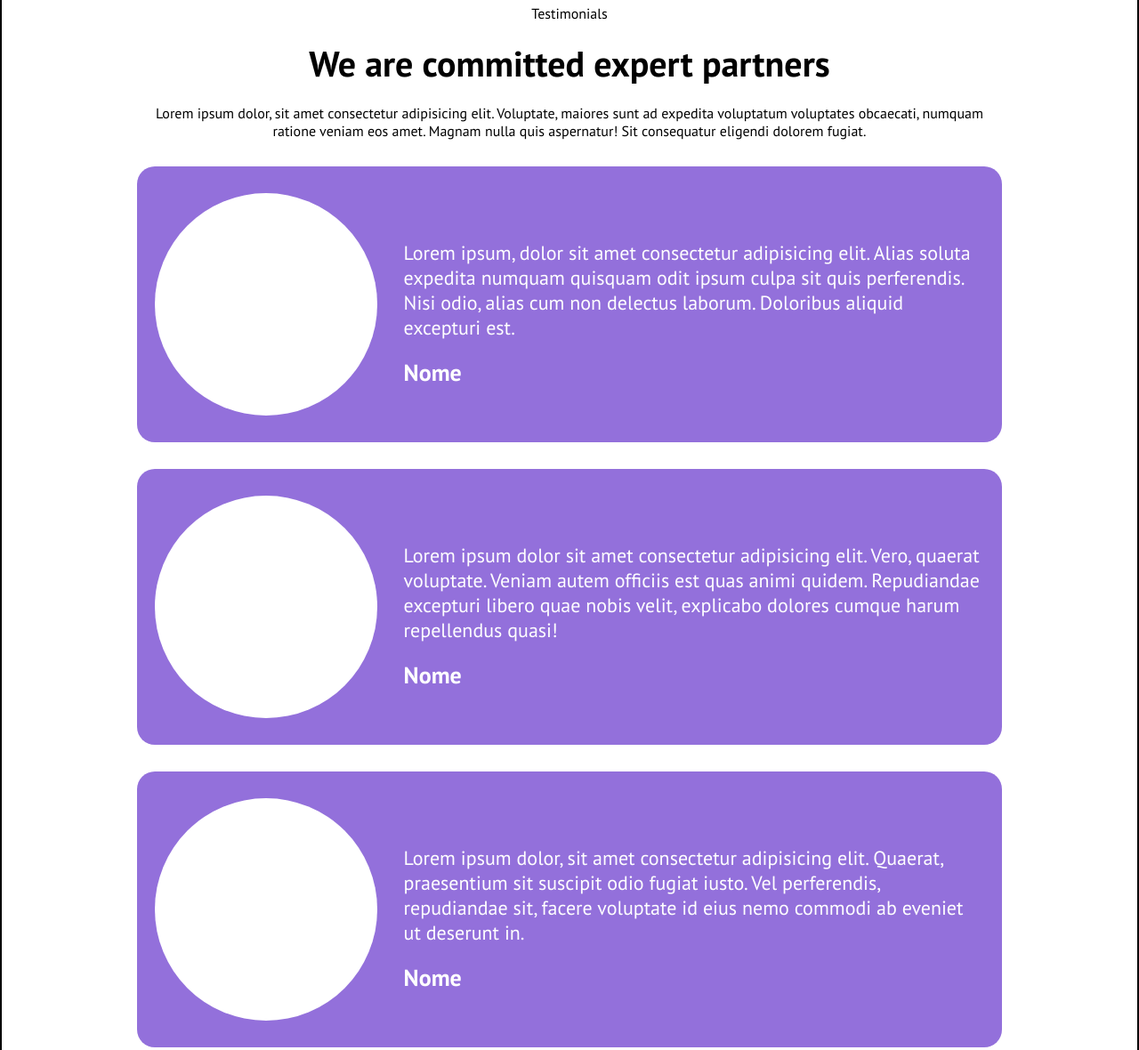
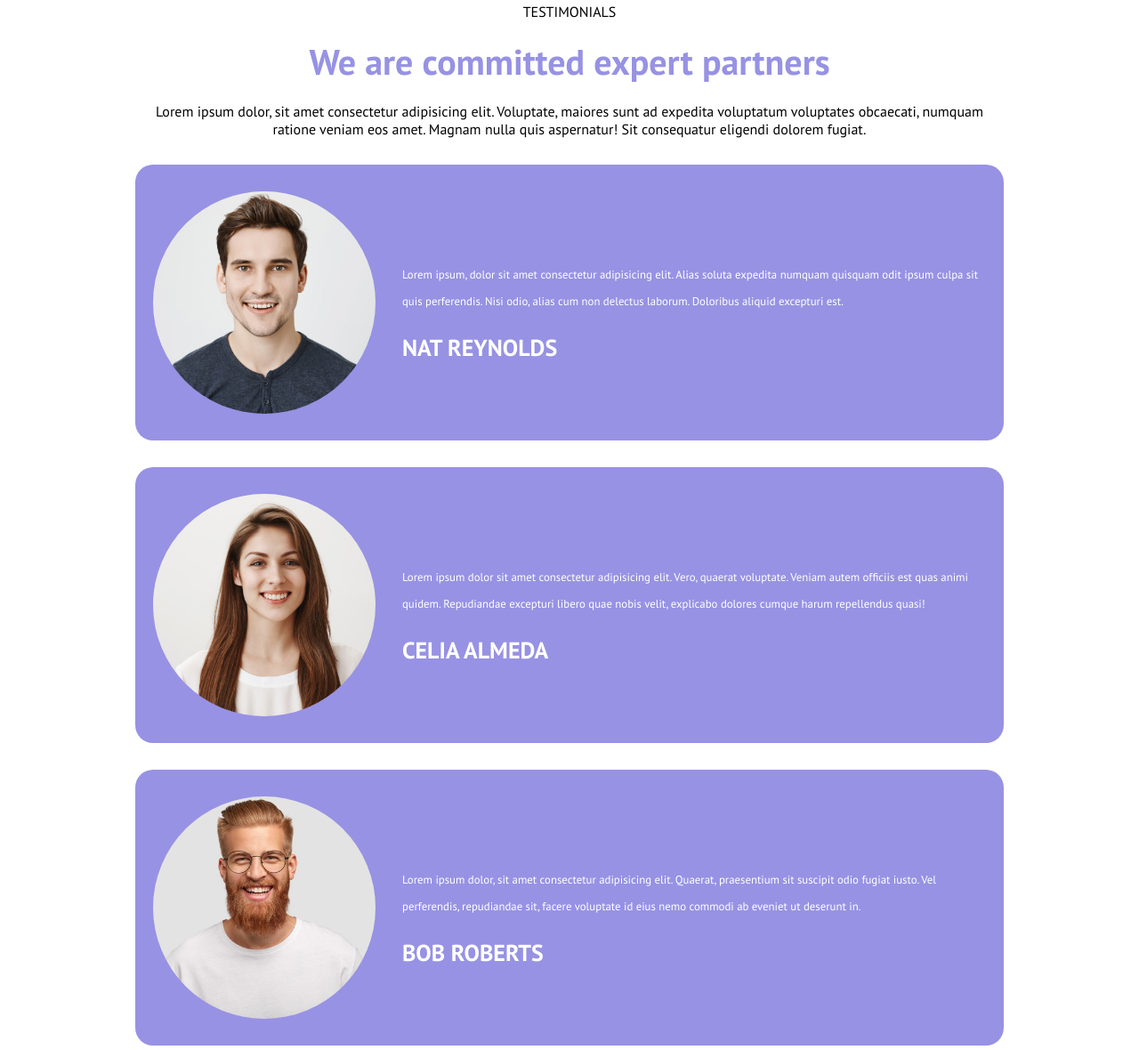
Before and after one commit to FRANCO1357/htmlcss-responsive-layout, a plain HTML site: page index.html in a window 1280 px wide. Shown: the part 1870-3050 px from the top of the page at 89% size. Drawn offline with Linux system fonts and the light colour scheme.

Commit message:
end testimonials

```diff
--- a/css/desktop-style.css
+++ b/css/desktop-style.css
@@ -91,8 +91,6 @@
         padding: 0.5rem 1.5rem;
     }
 
-
-
     /* planning */
 
     #planning .container{
@@ -136,6 +134,13 @@
     #testimonials .text{
         padding-left: 30px;
     }
+
+    #testimonials .card p{
+        font-size: 0.8rem;
+    }
+
+
+
 
     /* benefits */
 
--- a/css/style.css
+++ b/css/style.css
@@ -172,20 +172,18 @@ nav ul{
 /* testimonials */
 
 #testimonials{
-    padding-top: 80px;
-    border: 2px solid black;
-    min-height: 500px;
     padding: 60px 30px;
     text-align: center;
 }
 
 #testimonials h3{
     margin: 20px 0;
+    color: #9792E3;
     font-size: 40px;
 }
 
 #testimonials .card{
-    background-color: mediumpurple;
+    background-color: #9792E3;
     min-height: 200px;
     border-radius: 20px;
     margin: 30px 0;
@@ -193,17 +191,33 @@ nav ul{
 }
 
 #testimonials .image{
-    background-color: white;
+    background-position: center;
+    background-repeat: no-repeat;
+    background-size: 380px;
     width: 250px;
     height: 250px;
     border-radius: 50%;
     margin: 0 auto;
 }
 
+#testimonials .testimonials-1{
+    background-image: url('../img/testimonial1.jpg');
+}
+
+#testimonials .testimonials-2{
+    background-image: url('../img/testimonial2.jpg');
+}
+
+#testimonials .testimonials-3{
+    background-image: url('../img/testimonial3.jpg');
+}
+
+
 #testimonials .card p{
     color: white;
     margin: 20px 0;
-    font-size: 22px;
+    font-size: 1.2rem;
+    line-height: 30px;
 }
 
 #testimonials strong{
--- a/index.html
+++ b/index.html
@@ -101,34 +101,34 @@
         <!-- testimonials -->
         <section id="testimonials">
             <div class="container">
-                <p>Testimonials</p>
+                <p>TESTIMONIALS</p>
                 <h3>We are committed expert partners</h3>
                 <p>Lorem ipsum dolor, sit amet consectetur adipisicing elit. Voluptate, maiores sunt ad expedita voluptatum voluptates obcaecati, numquam ratione veniam eos amet. Magnam nulla quis aspernatur! Sit consequatur eligendi dolorem fugiat.</p>
                 <div class="card">
                     <figure>
-                        <div class="image"></div>
+                        <div class="image testimonials-1"></div>
                     </figure>
                     <div class="text">
                         <p>Lorem ipsum, dolor sit amet consectetur adipisicing elit. Alias soluta expedita numquam quisquam odit ipsum culpa sit quis perferendis. Nisi odio, alias cum non delectus laborum. Doloribus aliquid excepturi est.</p>
-                        <strong>Nome</strong>
+                        <strong>NAT REYNOLDS</strong>
                     </div>
                 </div>
                 <div class="card">
                     <figure>
-                        <div class="image"></div>
+                        <div class="image testimonials-2"></div>
                     </figure>
                     <div class="text">
                         <p>Lorem ipsum dolor sit amet consectetur adipisicing elit. Vero, quaerat voluptate. Veniam autem officiis est quas animi quidem. Repudiandae excepturi libero quae nobis velit, explicabo dolores cumque harum repellendus quasi!</p>
-                        <strong>Nome</strong>
+                        <strong>CELIA ALMEDA</strong>
                     </div>
                 </div>
                 <div class="card">
                     <figure>
-                        <div class="image"></div>
+                        <div class="image testimonials-3"></div>
                     </figure>
                     <div class="text">
                         <p>Lorem ipsum dolor, sit amet consectetur adipisicing elit. Quaerat, praesentium sit suscipit odio fugiat iusto. Vel perferendis, repudiandae sit, facere voluptate id eius nemo commodi ab eveniet ut deserunt in.</p>
-                        <strong>Nome</strong>
+                        <strong>BOB ROBERTS</strong>
                     </div>
                 </div>
             </div>
```
